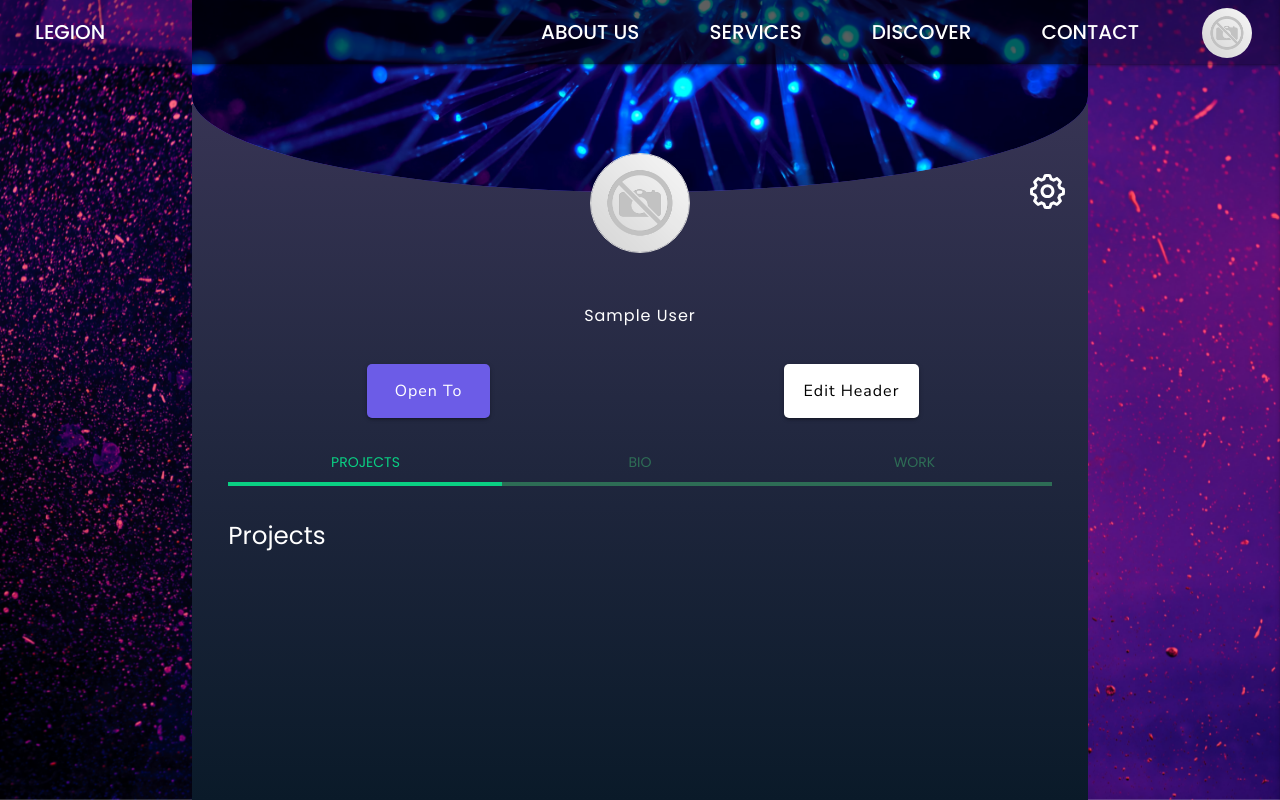
After one commit to EllenSt264/Legion, a Django app: page /profile/1/ in a window 1280 px wide. The commit adds this page. Run offline with Django 3.2, Linux system fonts and the light colour scheme; the visitor is signed in with stand-in values (Sample User, id 1); data comes from the database, SQL or seed files in the repository.

Commit message:
Add User Profile page
Update the image navlink in the profile sidenav to direct users to their profile page.

```diff
--- /dev/null
+++ b/profiles/templates/profiles/userprofile.html
@@ -0,0 +1,74 @@
+{% extends "base.html" %}
+{% load static %}
+{% load materializecss %}
+
+{% block content %}
+    <section class="profile-page">
+        <div class="profile">
+            <div class="border-blur"></div>
+            <div class="profile-page-border"><img src="{{ MEDIA_URL }}img50.jpg" alt=""></div>
+            <div class="container">
+                <!-- Profile image -->
+                <div class="row center-align">
+                    <div class="col s12">
+                        {% if profile.image %}
+                            <img src="{{ profile.image.url }}" alt="" class="responsive-img profile-page-img">
+                        {% else %}
+                            <img src="{{ MEDIA_URL }}noimage.jpg" alt="" class="responsive-img profile-page-img">
+                        {% endif %}
+                    </div>
+                    <!-- Settings -->
+                    <a href="#!" class="settings">
+                        <img src="{{ MEDIA_URL }}icons/settings-cog.svg" alt="Settings cog icon" class="center">
+                    </a>
+                </div>
+                <!-- Name, title and user type -->
+                <div class="row center-align">
+                    <div class="col s12">
+                        <h6 class="user-fullname">{{ user.get_full_name }}</h6>
+                        {% if profile.is_creator %}
+                            <h6 class="user-type">Creator</h6>
+                        {% elif profile.is_recruiter %}
+                            <h6 class="user-type">Creator</h6>
+                        {% endif %}
+                        <h6 class="user-title">{{ profile.title }}</h6>
+                    </div>
+                </div>
+                <!-- Buttons -->
+                <div class="row center-align buttons">
+                    <div class="col s6">
+                        <a href="#!" class="btn btn-large profile-btn-purple">Open To</a>
+                    </div>
+                    <div class="col s6">
+                        <a href="#!" class="btn btn-large profile-btn-white">Edit Header</a>
+                    </div>
+                </div>
+                <!-- Tabs -->
+                <div class="row center-align">
+                    <div class="col s12">
+                        <ul class="tabs">
+                            <li class="tab col s4"><a href="#projects">Projects</a></li>
+                            <li class="tab col s4"><a href="#bio">Bio</a></li>
+                            <li class="tab col s4"><a href="#work">Work</a></li>
+                            <li class="tab col s4"><a href="#reviews">Reviews</a></li>
+                        </ul>
+                    </div>
+                </div>
+                <div class="row">
+                    <div class="col s12" id="projects">
+                        <h5>Projects</h5>
+                    </div>
+                    <div class="col s12" id="bio">
+                        <h5>About Me</h5>
+                    </div>
+                    <div class="col s12" id="work">
+                        <h5>Current Work</h5>
+                    </div>
+                    <div class="col s12" id="reviews">
+                        <h5>Reviews</h5>
+                    </div>
+                </div>
+            </div>
+        </div>
+    </section>
+{% endblock %}
--- a/profiles/urls.py
+++ b/profiles/urls.py
@@ -10,5 +10,6 @@ urlpatterns = [
     path('get-started/client', views.start_client, name='start_client'),
     path('get-started/client/success', views.success_client, name='success_client'),
     path('get-started/creator/success', views.success_creator, name='success_creator'),
-    path('get-started/fail', views.fail, name='fail')
+    path('get-started/fail', views.fail, name='fail'),
+    path('<int:user_id>/', views.user_profile, name='user_profile')
 ]
--- a/profiles/views.py
+++ b/profiles/views.py
@@ -7,6 +7,10 @@ from .forms import (RecruiterForm, UserProfileForm, CreatorForm,
                     CreatorWorkForm, CategoryForm,
                     EducationForm, WorkExperienceForm, LanguagesForm)
 
+
+# ==========================================================
+# Profile setup - Get Started pages
+# ==========================================================
 
 @login_required
 def start(request):
@@ -153,3 +157,24 @@ def success_client(request):
 @login_required
 def fail(request):
     return render(request, 'profiles/fail.html')
+
+
+# ==========================================================
+# User Profile pages
+# ==========================================================
+
+@login_required
+def user_profile(request, user_id):
+    if request.user.is_authenticated:
+        user = get_object_or_404(get_user_model(), pk=user_id)
+        if request.user.pk == user.pk:
+            profile = get_object_or_404(UserProfile, user=request.user)
+
+            template = 'profiles/userprofile.html'
+            context = {
+                'profile': profile,
+            }
+            return render(request, template, context)
+        else:
+            print('You are not authorised to be here!')
+            return redirect(reverse('home'))
--- a/static/css/base.css
+++ b/static/css/base.css
@@ -19,6 +19,11 @@ Navbar styles - desktop
 
 nav {
     background-color: rgba(0, 0, 0, 25%);
+}
+
+nav,
+nav .nav-wrapper {
+    z-index: 50 !important;
 }
 
 .nav-wrapper a {
@@ -104,6 +109,10 @@ Navbar styles - mobile
     background-color: #0ACF83;
     font-weight: 600;
     border-radius: 10px;
+}
+
+.sidenav-overlay {
+    z-index: 1;
 }
 
 /* ======================================================
@@ -918,6 +927,184 @@ Radio buttons
 }
 
 /* ======================================================
+Profile pages
+====================================================== */
+
+.profile-page {
+    position: absolute;
+    top: 0;
+    width: 100%;
+    height: 100%;
+    background: url('/media/img51.jpg') no-repeat center center fixed;
+    background-size: cover;
+    z-index: -1;
+}
+
+.profile {
+    width: 100%;
+    height: 100vh;
+    position: absolute;
+    top: 0;
+    left: 0;
+}
+
+/* To ensure the navbar links are visible  */
+.profile .border-blur {
+    width: 100%;
+    height: 50px; /* height of navbar */
+    position: absolute;
+    top: 0;
+    background-color: rgba(0, 0, 0, 50%);
+    z-index: 10;
+}
+
+.profile-page-border {
+    width: 100%;
+    height: 19%;
+    position: absolute;
+    top: 0;
+    left: 0;
+    background-color: #6C5CE7; /* fallback color */
+    border-radius: 0 0 50% 50%;
+    z-index: 1;
+}
+
+.profile-page-border img {
+    width: 100%;
+    height: 100%;
+    position: absolute;
+    border-radius: 0 0 50% 50%;
+    object-fit: cover;
+}
+
+.profile .container {
+    width: 100%;
+    height: 90%;
+    position: absolute;
+    top: 10%;
+    background: #0B1C2A;
+    background: -webkit-linear-gradient(bottom, #0A1A29, #373454);
+    background: -moz-linear-gradient(bottom, #0A1A29, #373454);
+    background: linear-gradient(to top, #0A1A29, #373454);
+    color: white;
+    padding: 80px 25px 25px;
+    overflow: hidden;
+}
+
+.profile-page-img {
+    width: 89px !important;
+    height: 89px !important;
+    position: absolute;
+    top: 5%;
+    left: 0;
+    right: 0;
+    margin: 0 auto;
+    border-radius: 50%;
+    border: 1px solid #D7D7D7;
+    object-fit: cover;
+    z-index: 100;
+}
+
+.profile .settings {
+    position: absolute;
+    top: 8%;
+    left: 89%;
+    right: 0;
+}
+
+.profile .settings,
+.profile .settings img {
+    width: 28px;
+    height: 28px;
+}
+
+.profile .settings i {
+    font-size: 28px;
+    color: #ffffff;
+    border: 1px solid #D7D7D7;
+    padding: 5px;
+    border-radius: 50%;
+}
+
+.profile .container .row:nth-child(2) {
+    margin-top: 80px;
+}
+
+.profile-btn-purple {
+    background: #6C5CE7;
+    font-family: 'Nunito Sans', sans-serif;
+    font-size: 16px;
+    font-weight: 500;
+    letter-spacing: 1px;
+    text-transform: none;
+    border-radius: 5px;
+}
+
+.profile-btn-white {
+    background: #FFFFFF;
+    color: black;
+    font-family: 'Nunito Sans', sans-serif;
+    font-size: 16px;
+    font-weight: 500;
+    letter-spacing: 1px;
+    text-transform: none;
+    padding: 0 20px;
+    border-radius: 5px;
+}
+
+.profile .tabs {
+    background: none;
+}
+
+.profile .tab {
+    min-width: 93px;
+}
+
+.profile .tabs .tab a {
+    color: rgba(60, 180, 110, 50%);
+    border-bottom: 4px solid rgba(60, 180, 110, 50%);
+}
+
+.profile .tabs .tab a:hover,
+.profile .tabs .tab a.active {
+    color: #0ACF83;
+}
+
+.profile .tabs .tab a:focus,
+.profile .tabs .tab a:focus.active {
+    background: none;
+}
+
+.profile .tabs .indicator {
+    height: 4px;
+    background-color: #0ACF83;
+}
+
+.user-fullname {
+    font-size: 16px;
+    letter-spacing: 1px;
+    font-size: 400;
+}
+
+.user-type {
+    font-family: 'Nunito Sans', sans-serif;
+    font-size: 16px;
+    font-weight: 200;
+    letter-spacing: 1px;
+    text-transform: uppercase;
+}
+
+.user-title {
+    margin-bottom: 20px;
+    text-align: center;
+    font-size: 13px;
+    font-weight: 500;
+    letter-spacing: 1px;
+    line-height: 22px;
+}
+
+
+/* ======================================================
 Carousel styles
 ====================================================== */
 
@@ -1072,11 +1259,25 @@ REPSONSIVE STYLES FOR LARGER SCREENS
     }
 }
 
+@media (min-width: 2125px) {
+    .profile {
+        width: 55% !important;
+        left: 24% !important;
+    }
+}
+
 @media (min-width: 1950px) and (max-width: 2215px) {
     /* Get started page styles
     =========================== */
     .start-profile .container.content {
         min-width: 1800px !important;
+    }
+}
+
+@media (min-width: 1820px) and (max-width: 2125px) {
+    .profile {
+        width: 60% !important;
+        left: 22% !important;
     }
 }
 
@@ -1319,6 +1520,43 @@ REPSONSIVE STYLES FOR MEDIUM SCREENS
     }
 }
 
+@media (min-width: 992px) {
+    /* Profile pages
+    =========================== */
+    .profile {
+        width: 70%;
+        left: 15%;
+    }
+    .profile .border-blur {
+        height: 64px;
+    }
+    .profile-page-border {
+        height: 24%;
+        top: 0;
+    }
+    .profile .container {
+        height: 87%;
+        top: 13%;
+    }
+    .profile-page-img {
+        width: 137px !important;
+        height: 137px !important;
+        top: 7%;
+    }
+    .profile .container .row:nth-child(2) {
+        margin-top: 110px;
+    }
+    .profile .settings {
+        top: 10%;
+        left: 93.5%;
+    }
+    .profile .settings,
+    .profile .settings img {
+        width: 35px;
+        height: 35px;
+    }
+}
+
 @media (min-width: 800px) {
     /* Sign up page styles
     =========================== */
@@ -1478,6 +1716,15 @@ REPSONSIVE STYLES FOR SMALLER SCREENS
     }
 }
 
+@media (min-width: 475px) {
+    /* Profile pages
+    =========================== */
+    .profile-page-img {
+        width: 100px !important;
+        height: 100px !important;
+    }
+}
+
 @media (max-width: 480px) and (max-height: 854px) {
     /* Carousel content styles
     =========================== */
@@ -1556,6 +1803,27 @@ REPSONSIVE STYLES FOR SMALLER SCREENS
     #home-carousel-img2 {
         transform: scale(1.8);
         top: 20%;
+    }
+}
+
+@media (max-width: 370px) {
+    /* Profile pages
+    =========================== */
+    .buttons {
+        text-align: left;
+    }
+    .profile-btn-purple {
+        min-width: 100px;
+        font-size: 14px;
+        padding: 0 20px;
+    }
+    .profile-btn-white {
+        min-width: 115px;
+        font-size: 14px;
+        padding: 0 15px;
+    }
+    .profile h5 {
+        font-size: 20px;
     }
 }
 
--- a/static/js/materialize.js
+++ b/static/js/materialize.js
@@ -28,4 +28,7 @@ $(document).ready(function () {
 
     // Initialize chips
     $('.chips').chips();
+
+    // Initialize tabs
+    $('.tabs').tabs();
 });
--- a/templates/base.html
+++ b/templates/base.html
@@ -17,7 +17,7 @@
     <link rel="stylesheet" href="https://cdnjs.cloudflare.com/ajax/libs/materialize/1.0.0/css/materialize.min.css">
     <!-- Google fonts -->
     <link rel="preconnect" href="https://fonts.gstatic.com">
-    <link href="https://fonts.googleapis.com/css2?family=Nunito+Sans&family=Poppins:wght@300;400;500;600;700;800&family=Ubuntu:wght@400;700&display=swap" rel="stylesheet">
+    <link href="https://fonts.googleapis.com/css2?family=Nunito+Sans:wght@200;300;400;600&family=Poppins:wght@300;400;500;600;700;800&family=Ubuntu:wght@400;700&display=swap" rel="stylesheet">
 
     <!-- Custom CSS -->
     <link rel="stylesheet" href="{% static 'css/base.css' %}" type="text/css">
@@ -49,8 +49,12 @@
         </nav>
         <!-- Mobile sidenav -->
         {% include 'includes/mobile-nav.html' %}
-        <!-- Mobile sidenav -->
-        {% include 'includes/profile-sidenav.html' %}
+
+        <!-- Profile sidenav -->
+        {% if request.user.is_authenticated %}
+            {% include 'includes/profile-sidenav.html' %}
+        {% endif %}
+
         <!-- Mobile services fullscreen overlay -->
         {% include 'includes/services-nav.html' %}
     </header>
--- a/templates/includes/desktop-nav.html
+++ b/templates/includes/desktop-nav.html
@@ -14,10 +14,12 @@
 </ul>
 
 <!-- Desktop profile sidenav -->
+{% if request.user.is_authenticated %}
     <div id="slide-out" class="sidenav">
         <div class="inner-container">
             <ul>
-            <li><a href="#!"><img src="{{ MEDIA_URL }}noimage.jpg" alt="" id="desktop-sidenav-profile-img"></a></li>
+                <li><a href="{% url 'user_profile' request.user.pk %}"><img src="{{ MEDIA_URL }}noimage.jpg" alt="" id="desktop-sidenav-profile-img"></a></li>
+                <li><a href="#!" class="center">{{ request.user.first_name }} {{ request.user.last_name }}</a></li>
                 <li><a href="#!"><i class="far fa-comment"></i> Messages</a></li>
                 <li><a href="#!"><i class="fas fa-shopping-cart"></i> My Cart</a></li>
                 <li><a href="#!"><i class="far fa-heart"></i> Favourites</a></li>
@@ -29,3 +31,4 @@
             </ul>
         </div>
     </div>
+{% endif %}
--- a/templates/includes/mobile-nav.html
+++ b/templates/includes/mobile-nav.html
@@ -1,7 +1,7 @@
 <!-- Mobile nav -->
 <ul class="sidenav collapsible" id="mobile-sidenav--main">
     <li><a href="#!"><i class="material-icons search">search</i></a></li>
-    <li><a href="#!">Home <i class="material-icons right">chevron_right</i></a></li>
+    <li><a href="{% url 'home' %}">Home <i class="material-icons right">chevron_right</i></a></li>
     <li><a href="#!">About Us <i class="material-icons right">chevron_right</i></a></li>
     <li><a href="#!" class="toggle-overlay">Browse and Buy <i class="material-icons right">chevron_right</i></a></li>
 
--- a/templates/includes/profile-sidenav.html
+++ b/templates/includes/profile-sidenav.html
@@ -2,7 +2,7 @@
 <div id="profile-sidenav">
     <div class="inner-container">
         <ul>
-            <li><a href="#!"><img src="{{ MEDIA_URL }}noimage.jpg" alt="" id="sidenav-profile-img"></a></li>
+            <li><a href="{% url 'user_profile' request.user.pk %}"><img src="{{ MEDIA_URL }}noimage.jpg" alt="" id="sidenav-profile-img"></a></li>
             <li><a href="#!"><i class="far fa-comment fa-lg"></i></a></li>
             <li><a href="#!"><i class="fas fa-shopping-cart fa-lg"></i></a></li>
             <li><a href="#!"><i class="far fa-heart fa-lg"></i></a></li>
```
Also changed, not shown: media/icons/settings-cog.svg (added), media/img50.jpg (added), media/img51.jpg (added). Lines whose indentation alone changed are shown as unchanged.
